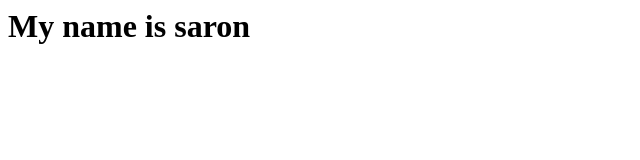
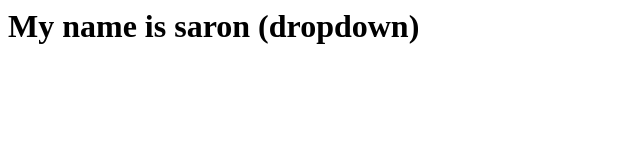
Before and after one commit to ashiqursaron/LocalRepo, a plain HTML site: page index.html in a window 1280 px wide. Shown: the whole page, without its empty margins (0-640 px from the left). Drawn offline with Linux system fonts and the light colour scheme.

```diff
--- a/index.html
+++ b/index.html
@@ -1,2 +1,2 @@
 <p></p>
-<h1>My name is saron</h1>
+<h1>My name is saron (dropdown)</h1>
```
